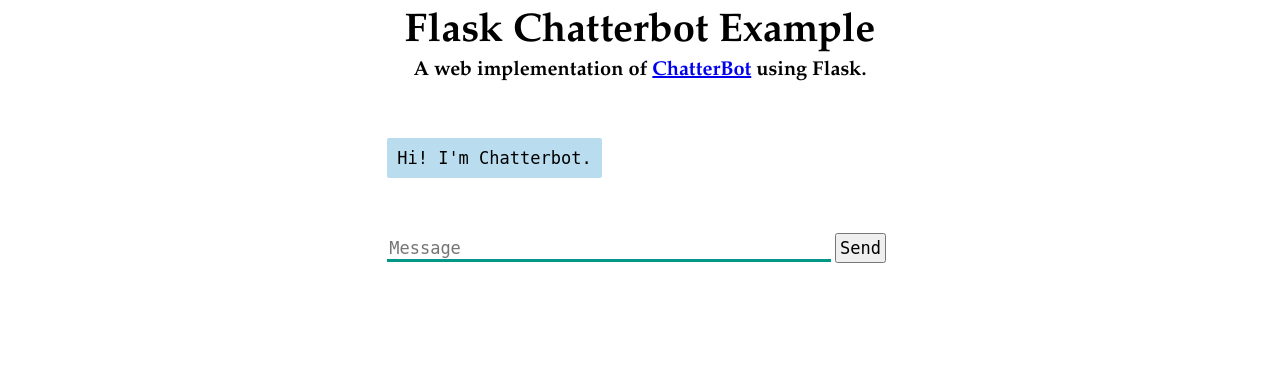
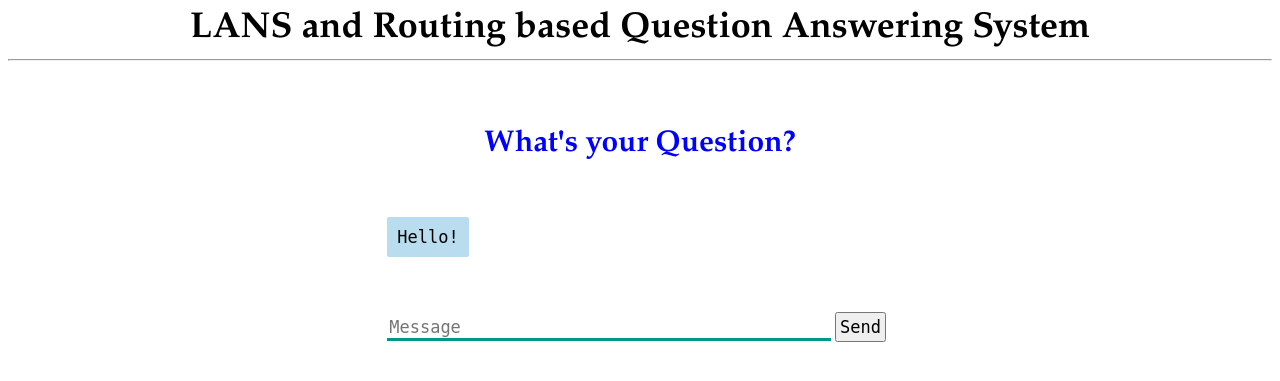
Before and after one commit to QAsystemResearch/QASystem, a Flask app: page / in a window 1280 px wide. Shown: the top 381 px of the page. Run offline with Flask 2, Linux system fonts and the light colour scheme; some libraries are stand-ins or nearby versions.

Commit message:
change style to inside

```diff
--- a/templates/index.html
+++ b/templates/index.html
@@ -1,15 +1,106 @@
 <!DOCTYPE html>
 <html>
   <head>
-    <link rel="stylesheet" type="text/css" href="/static/style.css">
+{#    <link rel="stylesheet" type="text/css" href="/static/style.css">#}
     <script src="https://ajax.googleapis.com/ajax/libs/jquery/3.2.1/jquery.min.js"></script>
+      <style>
+           body {
+                font-family: Garamond;
+            }
+
+            h1 {
+                color: black;
+                margin-bottom: 0;
+                margin-top: 0;
+                text-align: center;
+                font-size: 36px;
+            }
+
+           h2 {
+                color: #0000ff;
+                margin-bottom: 0;
+                margin-top: 0;
+                text-align: center;
+                font-size: 30px;
+            }
+
+
+            #chatbox {
+                margin-left: auto;
+                margin-right: auto;
+                width: 40%;
+                margin-top: 60px;
+            }
+
+            #userInput {
+                margin-left: auto;
+                margin-right: auto;
+                margin-top: 60px;
+                width: 40%;
+            }
+
+            #textInput {
+                width: 87%;
+                border: none;
+                border-bottom: 3px solid #009688;
+                font-family: monospace;
+                font-size: 17px;
+            }
+
+            #buttonInput {
+                padding: 3px;
+                font-family: monospace;
+                font-size: 17px;
+            }
+
+            .userText {
+                color: white;
+                font-family: monospace;
+                font-size: 17px;
+                text-align: right;
+                line-height: 30px;
+            }
+
+            .userText span {
+                background-color: #009688;
+                padding: 10px;
+                border-radius: 2px;
+            }
+
+            .botText {
+                color: #000000;
+                font-family: monospace;
+                font-size: 17px;
+                text-align: left;
+                line-height: 30px;
+            }
+
+            .botText span {
+                background-color: #b9ddef;
+                padding: 10px;
+                border-radius: 2px;
+            }
+
+            #tidbit {
+                position:absolute;
+                bottom:0;
+                right:0;
+                width: 300px;
+            }
+      </style>
   </head>
+
   <body>
-    <h1>Flask Chatterbot Example</h1>
-    <h3>A web implementation of <a href="https://github.com/gunthercox/ChatterBot">ChatterBot</a> using Flask.</h3>
+    <h1>LANS and Routing based Question Answering System</h1>
+    <hr>
+    <br>
+    <br>
+    <br>
+    <h2>What's your Question?</h2>
     <div>
       <div id="chatbox">
-        <p class="botText"><span>Hi! I'm Chatterbot.</span></p>
+        <p class="botText">
+          <span>Hello!</span></p>
       </div>
       <div id="userInput">
         <input id="textInput" type="text" name="msg" placeholder="Message">
```
